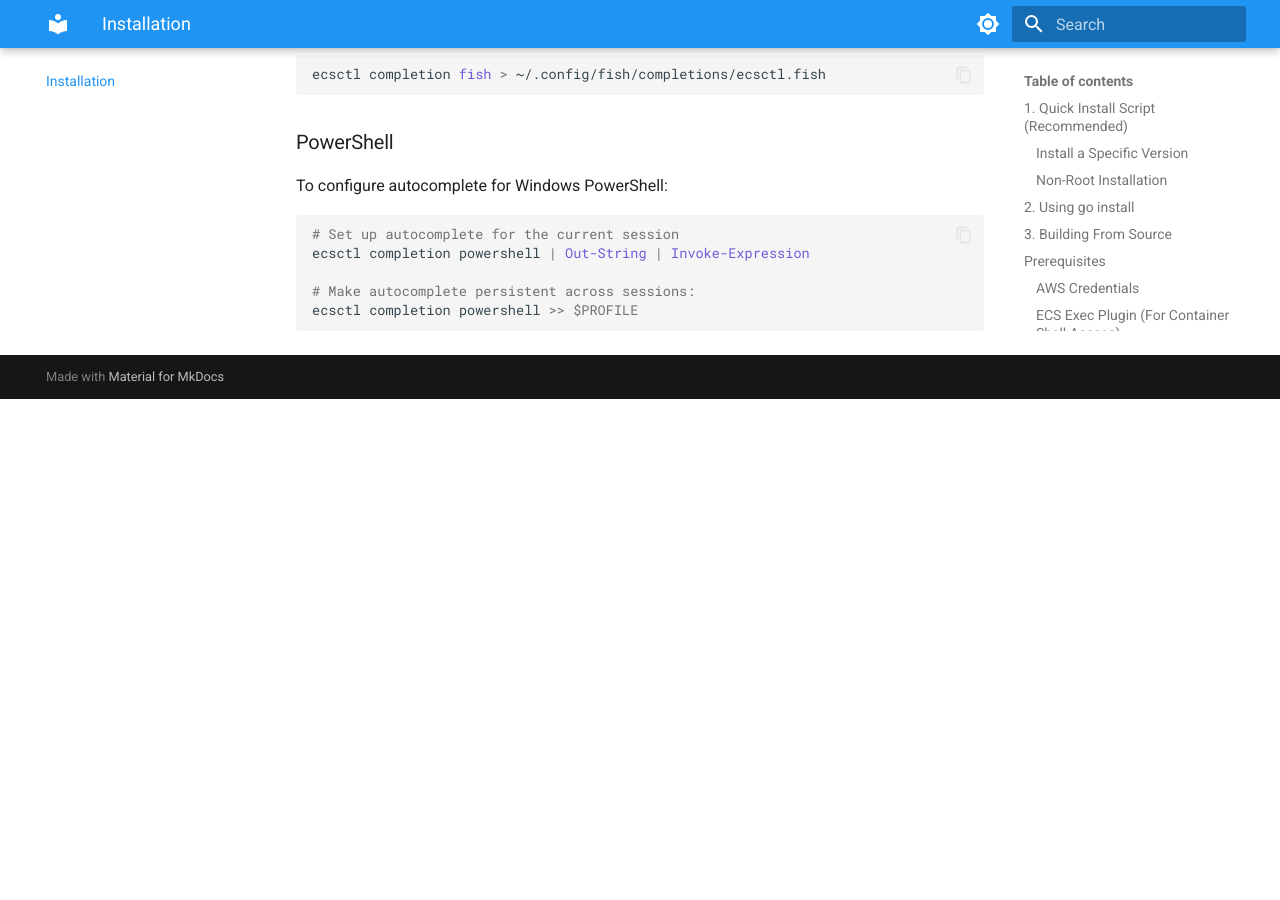
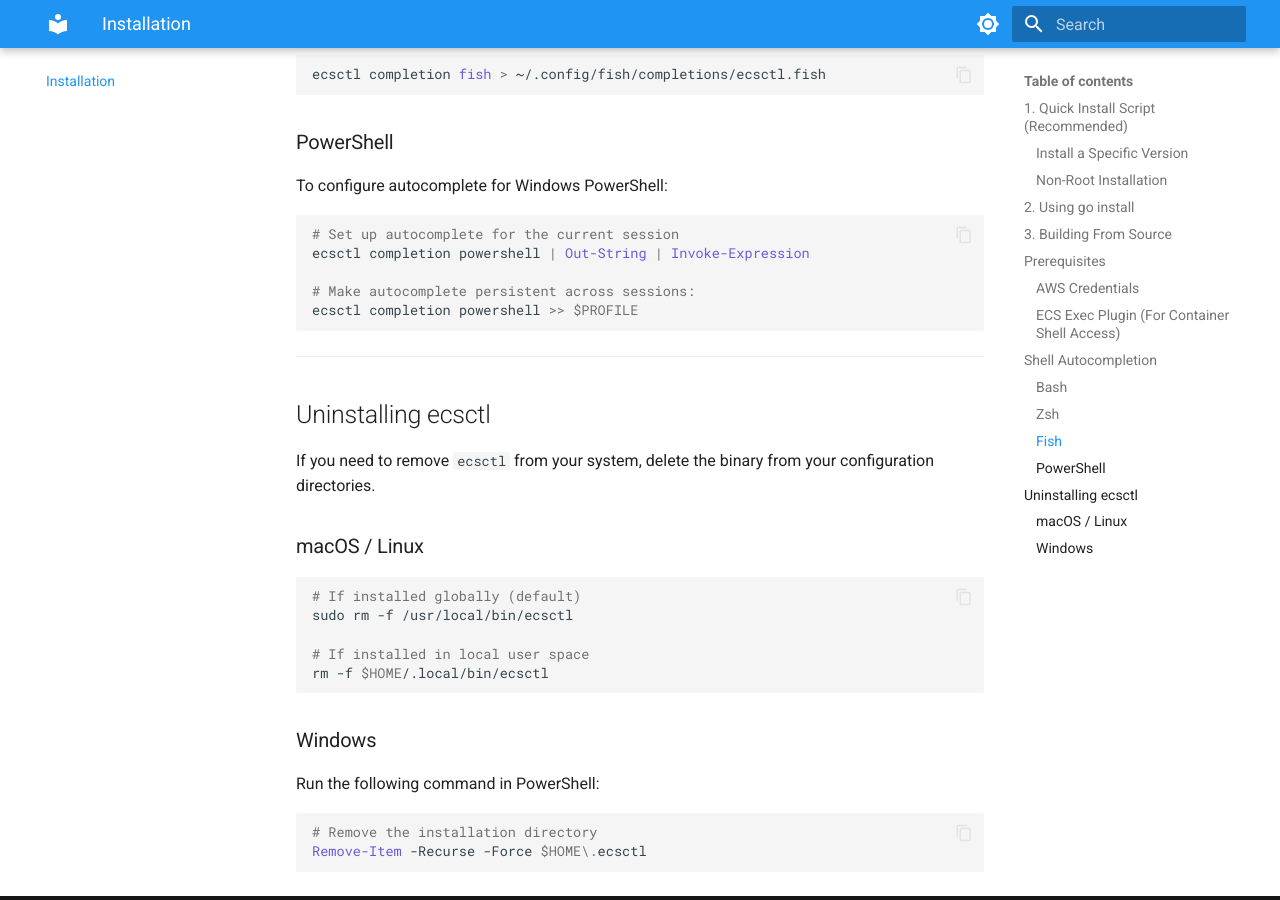
Before and after one commit to Roslaan001/ecsctl, an MkDocs documentation site: the page built from docs/installation.md, in a window 1280 px wide and 900 px high, scrolled down 3281 px. Built offline with MkDocs 1.6.1 and Material for MkDocs 9.7.7, drawn with Linux system fonts in a browser that asks for light colours; before the commit the page ends 3680 px from its top, so only the background shows below that.

Commit message:
feat: add uninstall instructions and post-installation shell completion tips

````diff
--- a/docs/installation.md
+++ b/docs/installation.md
@@ -167,3 +167,28 @@ ecsctl completion powershell | Out-String | Invoke-Expression
 # Make autocomplete persistent across sessions:
 ecsctl completion powershell >> $PROFILE
 ```
+
+---
+
+## Uninstalling ecsctl
+
+If you need to remove `ecsctl` from your system, delete the binary from your configuration directories.
+
+### macOS / Linux
+
+```bash
+# If installed globally (default)
+sudo rm -f /usr/local/bin/ecsctl
+
+# If installed in local user space
+rm -f $HOME/.local/bin/ecsctl
+```
+
+### Windows
+
+Run the following command in PowerShell:
+
+```powershell
+# Remove the installation directory
+Remove-Item -Recurse -Force $HOME\.ecsctl
+```
````
Also changed, not shown: 2 other files.
